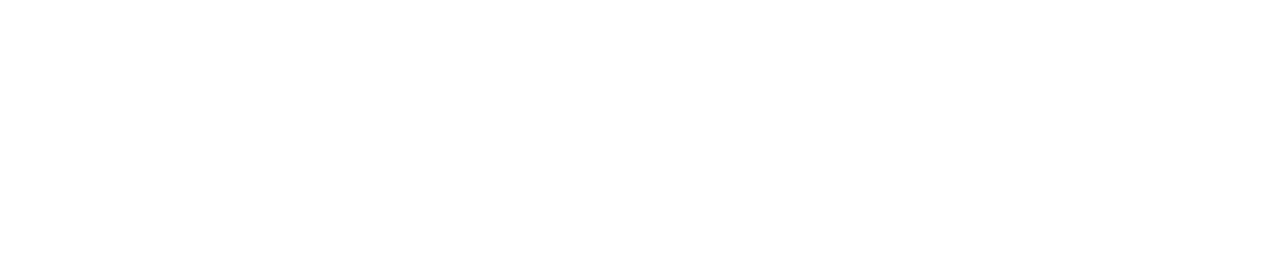
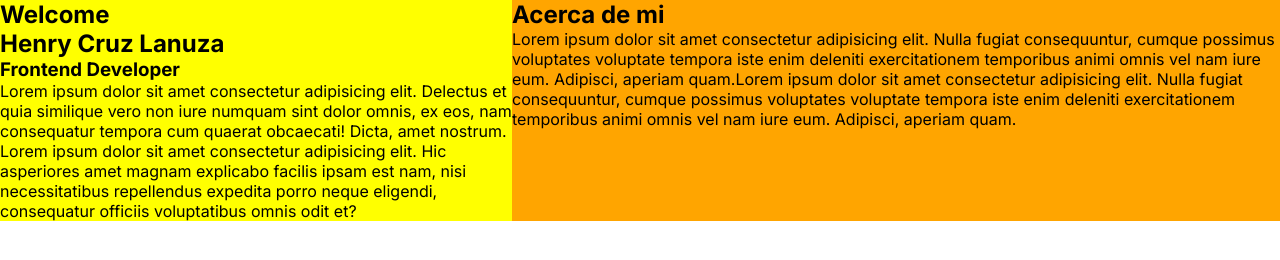
Before and after one commit to hcruzNic/portfolio-personal, a plain HTML site: page index.html in a window 1280 px wide. Drawn offline with Linux system fonts and the light colour scheme.

Commit message:
Actualizacion

```diff
--- a/index.html
+++ b/index.html
@@ -3,9 +3,36 @@
 <head>
     <meta charset="UTF-8">
     <meta name="viewport" content="width=device-width, initial-scale=1.0">
-    <title>Document</title>
+    <link rel="stylesheet" href="styles.css">
+    <link rel="preconnect" href="https://fonts.googleapis.com">
+    <link rel="preconnect" href="https://fonts.gstatic.com" crossorigin>
+    <link href="https://fonts.googleapis.com/css2?family=Inter:slnt,wght@-10..0,100..900&display=swap" rel="stylesheet">
+    <title>Portfolio's Henry Cruz</title>
 </head>
 <body>
-
+    <div class="main-container">
+        <section id="main-section" class="main-section">
+            <div class="welcome">
+                <h1>Welcome</h1>
+            </div>
+            <div class="container-banner">
+                <div class="img-container">
+                    <!-- <img src="Img/perfil.jpg" alt="profile picture"> -->
+                </div>
+                <h1>Henry Cruz Lanuza</h1>
+                <h3>Frontend Developer</h2>
+                <div class="container-description">
+                    <p>Lorem ipsum dolor sit amet consectetur adipisicing elit. Delectus et quia similique vero non iure numquam sint dolor omnis, ex eos, nam consequatur tempora cum quaerat obcaecati! Dicta, amet nostrum.</p>
+                    <p>Lorem ipsum dolor sit amet consectetur adipisicing elit. Hic asperiores amet magnam explicabo facilis ipsam est nam, nisi necessitatibus repellendus expedita porro neque eligendi, consequatur officiis voluptatibus omnis odit et?</p>
+                </div>
+            </div>
+        </section>
+    </div>
+    <div class="dynamic-sections">
+        <section id="about" class="about">
+            <h2>Acerca de mi</h2>
+            <p>Lorem ipsum dolor sit amet consectetur adipisicing elit. Nulla fugiat consequuntur, cumque possimus voluptates voluptate tempora iste enim deleniti exercitationem temporibus animi omnis vel nam iure eum. Adipisci, aperiam quam.Lorem ipsum dolor sit amet consectetur adipisicing elit. Nulla fugiat consequuntur, cumque possimus voluptates voluptate tempora iste enim deleniti exercitationem temporibus animi omnis vel nam iure eum. Adipisci, aperiam quam.</p>
+        </section>
+    </div>
 </body>
 </html>
--- /dev/null
+++ b/styles.css
@@ -0,0 +1,23 @@
+*{
+    box-sizing: border-box;
+    margin: 0;
+    padding: 0;
+}
+
+body {
+    display: flex;
+    font-family: "Inter",sans-serif;
+}
+
+.main-container {
+    background-color: yellow;
+    max-height: 100vh;
+    max-width: 40%;
+}
+
+.dynamic-sections {
+    background-color: orange;
+    max-height: 100vh;
+    max-width: 60%;
+    margin-left: auto; /* Esto empujará dynamic-sections hacia el lado derecho */
+}
```
Also changed, not shown: Img/perfil.jpg (added).
